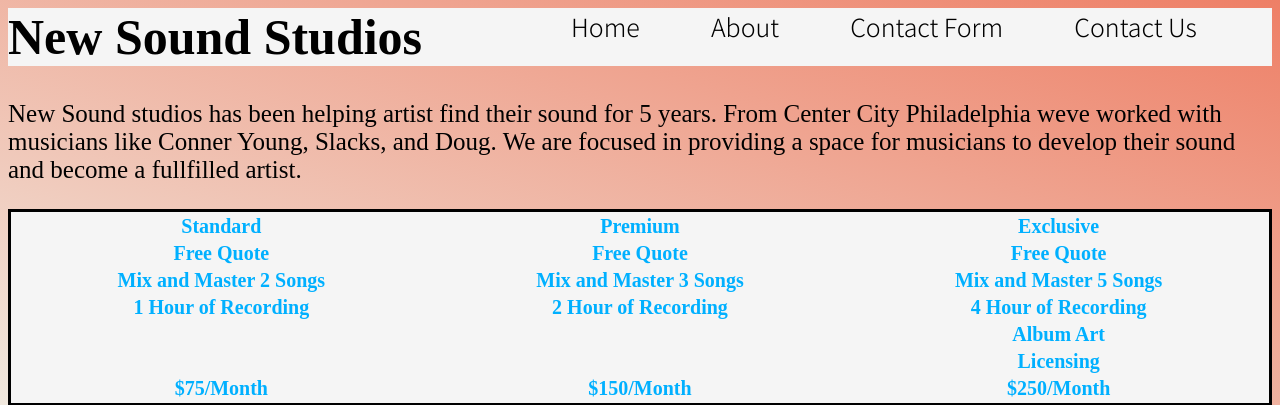
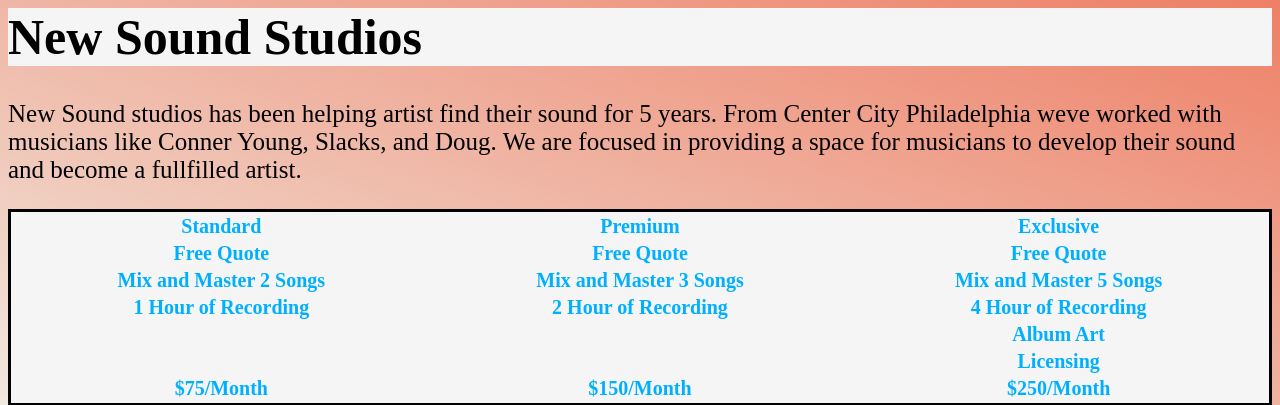
Before and after one commit to aaronbryan12/fsw-100, a plain HTML site: page week7/website.html in a window 1280 px wide. Shown: the top 405 px of the page. Drawn offline with Linux system fonts and the light colour scheme.

Commit message:
yourmessage

```diff
--- a/week7/website.html
+++ b/week7/website.html
@@ -4,13 +4,6 @@
         <link rel="stylesheet" href="website.css">
         <link href="https://fonts.googleapis.com/css2?family=Montserrat:wght@300&display=swap" rel="stylesheet">
     </head>
-
-    <nav id="Search">
-        <a href=#Home>Home</a>
-        <a href="./about.html">About</a>
-        <a href=#Contact>Contact Form</a>
-        <a href="./contact.html"> Contact Us </a>
-    </nav>
 
      <h1 id="new"> New Sound Studios </h1>
 
```
